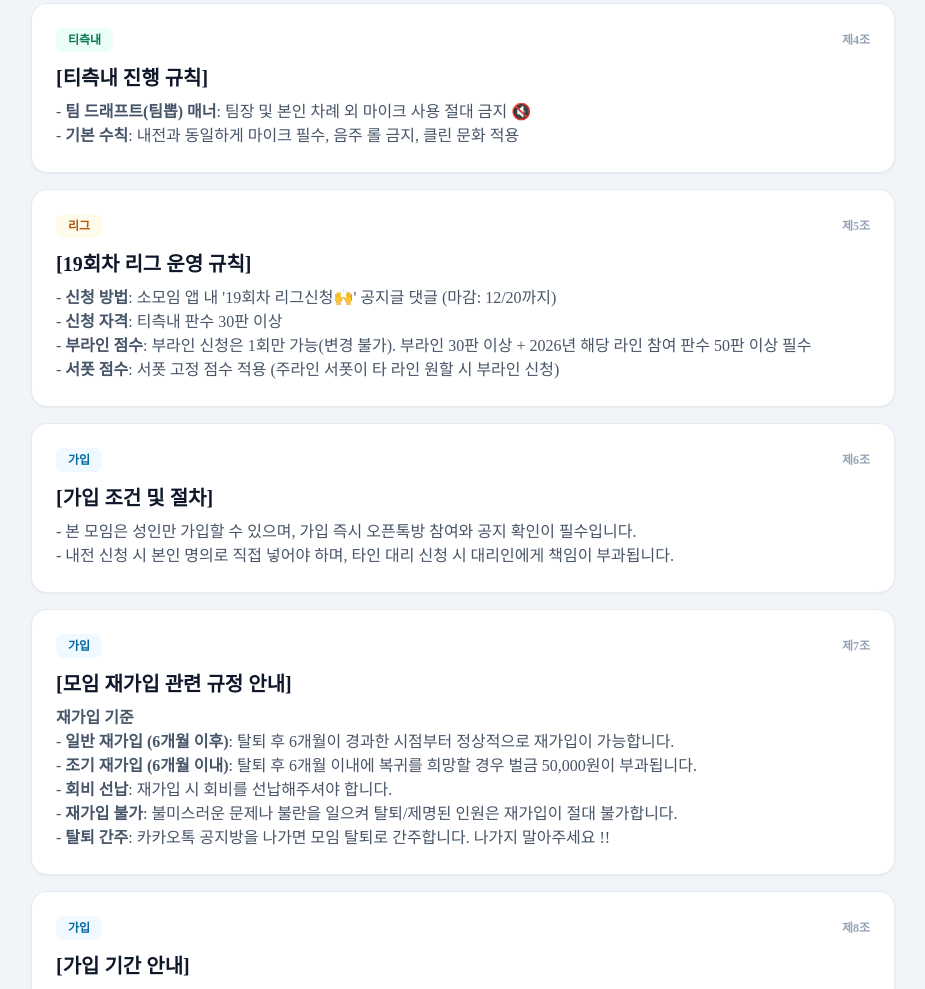
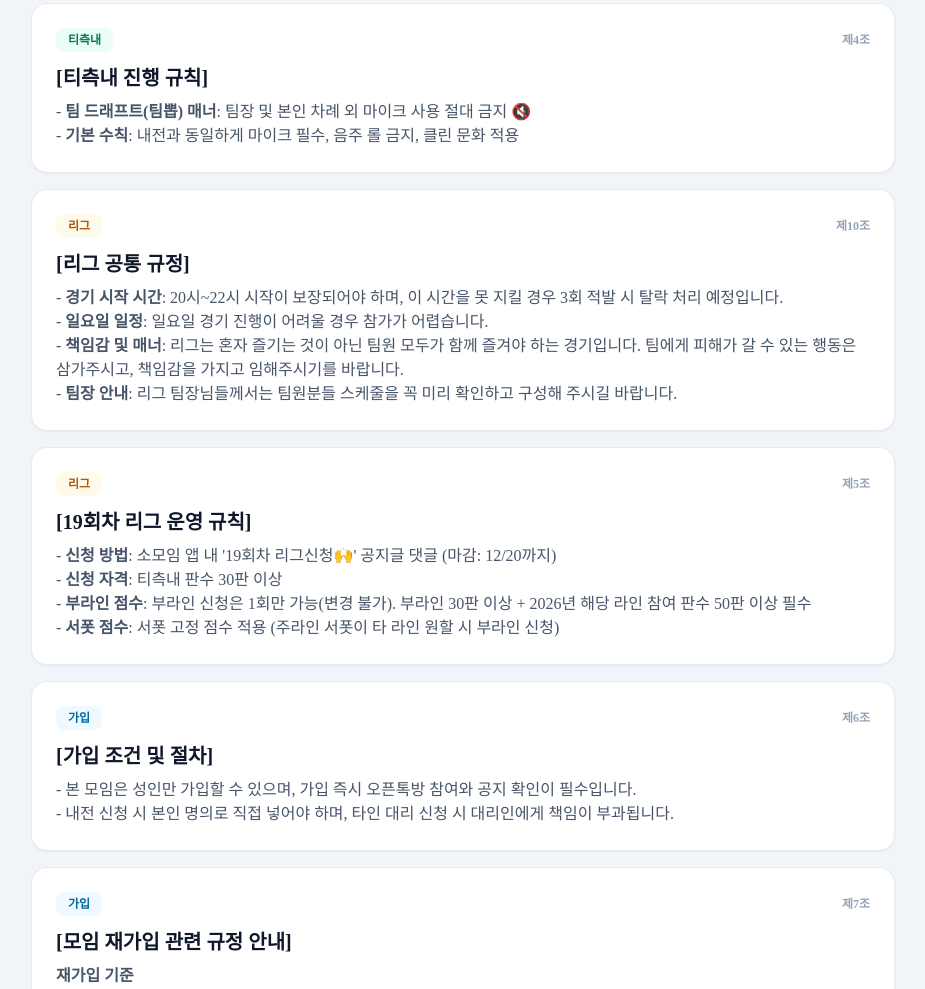
Before and after one commit to lolex-lounge/lolex, a plain HTML site: page rules.html in a window 1280 px wide. Shown: the part 1164-2153 px from the top of the page, without its empty margins (177-1102 px from the left). Drawn offline with nearby package versions, Linux system fonts and the light colour scheme; a web font is replaced by a local one.

Commit message:
Update rules.html

```diff
--- a/rules.html
+++ b/rules.html
@@ -141,7 +141,22 @@
                 </p>
             </div>
 
-            <!-- 제5조: 리그 -->
+            <!-- 리그 -->
+            <!-- 리그 공통 규정 -->
+            <div class="rule-card bg-white border border-slate-200/85 rounded-2xl p-6 shadow-sm transition hover:shadow-md" data-category="리그" data-text="리그 공통 규정 20시 22시 시작 시간 3회 탈락 일요일 경기 팀원 팀장 스케줄">
+                <div class="flex justify-between items-center mb-3">
+                    <span class="text-xs font-bold px-3 py-1 bg-amber-50 text-amber-700 rounded-lg">리그</span>
+                    <span class="text-xs font-semibold text-slate-400">제10조</span>
+                </div>
+                <h2 class="text-lg md:text-xl font-bold text-slate-900 mb-2">[리그 공통 규정]</h2>
+                <p class="text-slate-600 text-sm md:text-base leading-relaxed">
+                    - <b>경기 시작 시간</b>: 20시~22시 시작이 보장되어야 하며, 이 시간을 못 지킬 경우 3회 적발 시 탈락 처리 예정입니다.<br>
+                    - <b>일요일 일정</b>: 일요일 경기 진행이 어려울 경우 참가가 어렵습니다.<br>
+                    - <b>책임감 및 매너</b>: 리그는 혼자 즐기는 것이 아닌 팀원 모두가 함께 즐겨야 하는 경기입니다. 팀에게 피해가 갈 수 있는 행동은 삼가주시고, 책임감을 가지고 임해주시기를 바랍니다.<br>
+                    - <b>팀장 안내</b>: 리그 팀장님들께서는 팀원분들 스케줄을 꼭 미리 확인하고 구성해 주시길 바랍니다.
+                </p>
+            </div>
+
             <div class="rule-card bg-white border border-slate-200/85 rounded-2xl p-6 shadow-sm transition hover:shadow-md" data-category="리그" data-text="제5조 19회차 리그 신청 방법 부라인 서폿 점수">
                 <div class="flex justify-between items-center mb-3">
                     <span class="text-xs font-bold px-3 py-1 bg-amber-50 text-amber-700 rounded-lg">리그</span>
```
